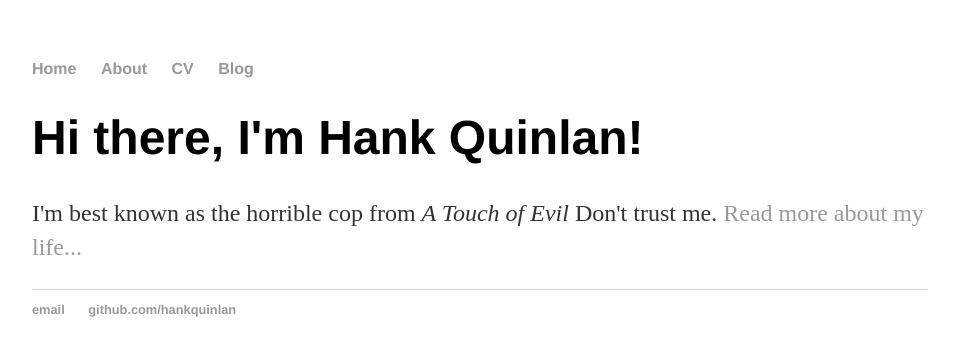
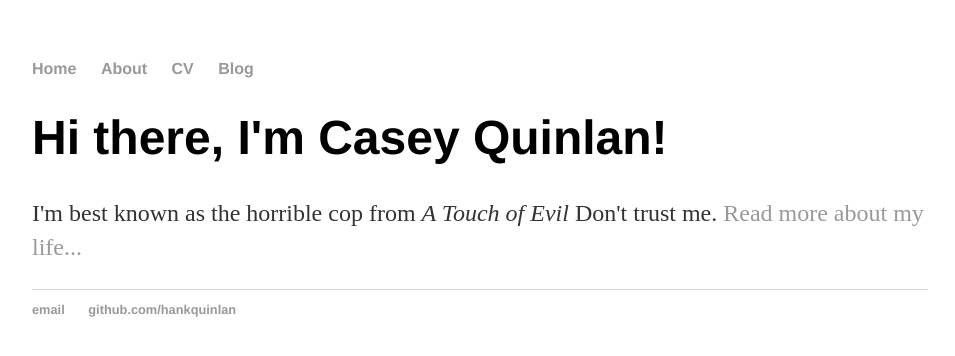
Before and after one commit to caseysung/caseysung.github.io, a Jekyll site: the page built from index.html, in a window 1280 px wide. Shown: the top 356 px of the page, without its empty margins (160-1115 px from the left). Built offline with Jekyll 4.4.1, drawn with Linux system fonts in a browser that asks for light colours.

Commit message:
Update index.html

```diff
--- a/index.html
+++ b/index.html
@@ -3,6 +3,6 @@ layout: default
 title: Hank Quinlan, Horrible Cop
 ---
 <div class="blurb">
-	<h1>Hi there, I'm Hank Quinlan!</h1>
+	<h1>Hi there, I'm Casey Quinlan!</h1>
 	<p>I'm best known as the horrible cop from <em>A Touch of Evil</em> Don't trust me. <a href="/about">Read more about my life...</a></p>
 </div><!-- /.blurb -->
```
